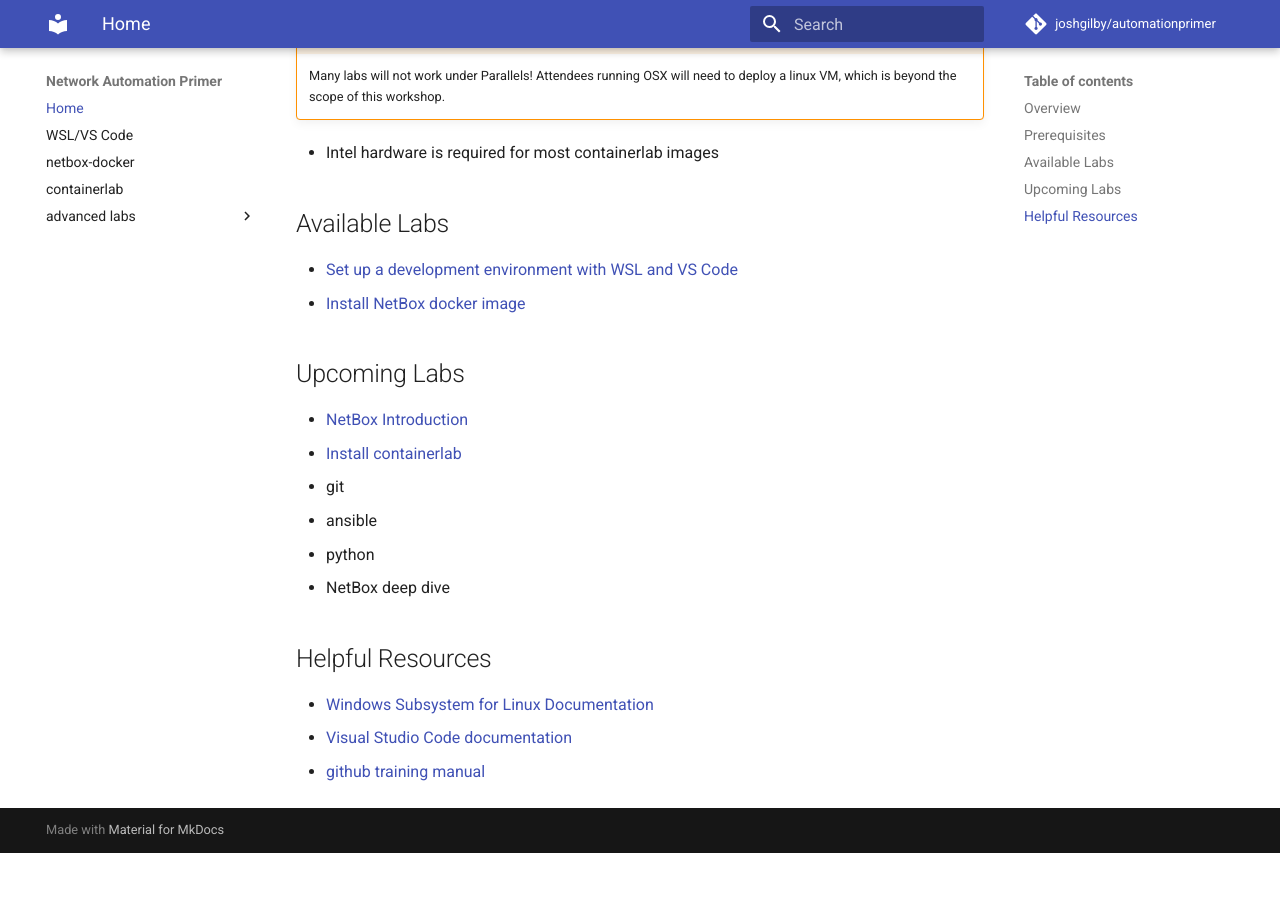
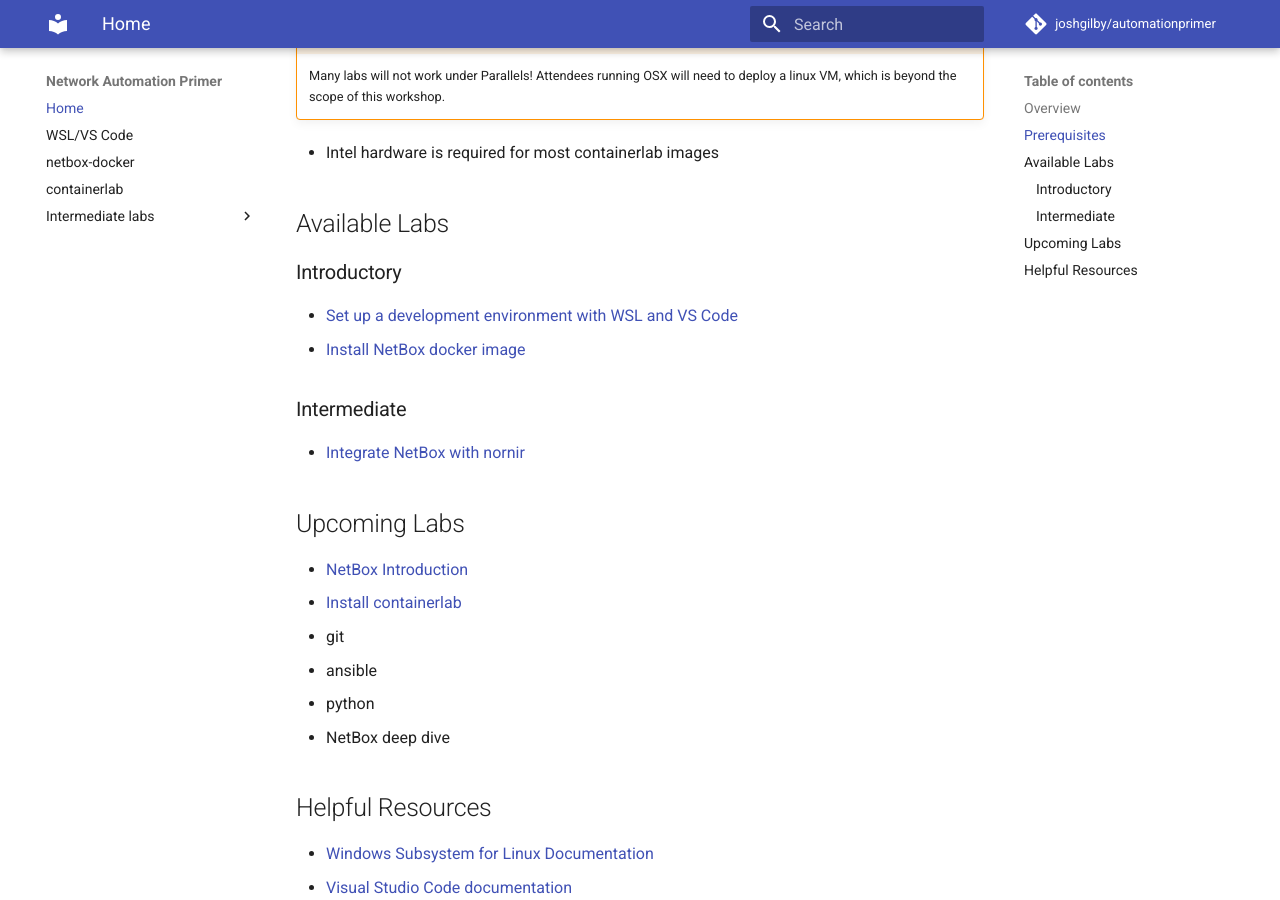
Before and after one commit to joshgilby/automationprimer, an MkDocs documentation site: the page built from docs/index.md, in a window 1280 px wide and 900 px high, scrolled down 527 px. Built offline with MkDocs 1.6.1 and Material for MkDocs 9.7.7, drawn with Linux system fonts in a browser that asks for light colours; comment, search, counter and statistics services are not loaded; before the commit the page ends 1380 px from its top, so only the background shows below that.

Commit message:
Small tweaks

```diff
--- a/docs/index.md
+++ b/docs/index.md
@@ -14,8 +14,15 @@
 - Intel hardware is required for most containerlab images
 
 ## Available Labs
+
+### Introductory
+
 - [Set up a development environment with WSL and VS Code](wsl_vscode.md)
 - [Install NetBox docker image](netbox_docker.md)
+
+### Intermediate
+
+- [Integrate NetBox with nornir](netbox_nornir.md)
 
 ## Upcoming Labs
 - [NetBox Introduction](netbox_intro.md)
--- a/mkdocs.yml
+++ b/mkdocs.yml
@@ -5,7 +5,7 @@
   - WSL/VS Code: wsl_vscode.md
   - netbox-docker: netbox_docker.md
   - containerlab: containerlab.md
-  - advanced labs:
+  - Intermediate labs:
     - netbox/nornir: netbox_nornir.md
 
 repo_url: https://github.com/joshgilby/automationprimer
```
